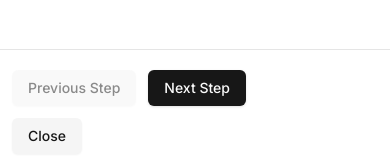
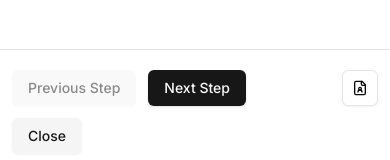
Before and after one commit to jacinto09/cv-builder, a Next.js app: page /editor in a window 390 px wide. Shown: the part 670-830 px from the top of the page. Built offline with nearby package versions, Linux system fonts and the light colour scheme.

Commit message:
Responsive add

```diff
--- a/src/app/(main)/editor/Footer.tsx
+++ b/src/app/(main)/editor/Footer.tsx
@@ -2,12 +2,20 @@ import React from "react";
 import { Button } from "@/components/ui/button";
 import Link from "next/link";
 import { steps } from "./steps";
+import { FileUserIcon, PenLineIcon } from "lucide-react";
 interface FooterProps {
   currentStep: string;
   setCurrentStep: (step: string) => void;
+  showResumePreview: boolean;
+  setShowResumePreview: (show: boolean) => void;
 }
 
-function Footer({ currentStep, setCurrentStep }: FooterProps) {
+function Footer({
+  currentStep,
+  setCurrentStep,
+  showResumePreview,
+  setShowResumePreview,
+}: FooterProps) {
   const previousStep = steps.find(
     (_, index) => steps[index + 1]?.key === currentStep,
   );
@@ -34,6 +42,15 @@ function Footer({ currentStep, setCurrentStep }: FooterProps) {
             Next Step
           </Button>
         </div>
+        <Button
+          variant="outline"
+          size="icon"
+          onClick={() => setShowResumePreview(!showResumePreview)}
+          className="md:hidden"
+          title={showResumePreview ? "Show input form" : "Show resume preview"}
+        >
+          {showResumePreview ? <PenLineIcon /> : <FileUserIcon />}
+        </Button>
         <div className="flex items-center gap-3">
           <Button variant="secondary" asChild>
             <Link href="/resumes">Close</Link>
--- a/src/app/(main)/editor/ResumeEditor.tsx
+++ b/src/app/(main)/editor/ResumeEditor.tsx
@@ -6,12 +6,13 @@ import { steps } from "./steps";
 import Breadcrumbs from "./Breadcrumbs";
 import { ResumeValues } from "@/lib/validation";
 import ResumePreviewerSection from "./ResumePreviewerSection";
+import { cn } from "@/lib/utils";
 
 function ResumeEditor() {
   const searchParams = useSearchParams();
 
   const [resumeData, setResumeData] = useState<ResumeValues>({});
-
+  const [showResumePreview, setShowResumePreview] = useState(false);
   const currentStep = searchParams.get("step") || steps[0].key;
 
   function setStep(key: string) {
@@ -34,7 +35,12 @@ function ResumeEditor() {
       </header>
       <main className="relative grow">
         <div className="absolute bottom-0 top-0 flex w-full">
-          <div className="w-full space-y-3 overflow-y-auto p-3 md:w-1/2">
+          <div
+            className={cn(
+              "w-full space-y-3 overflow-y-auto p-3 md:block md:w-1/2",
+              showResumePreview && "hidden",
+            )}
+          >
             <Breadcrumbs currentStep={currentStep} setCurrentStep={setStep} />
             {FormComponent && (
               <FormComponent
@@ -47,10 +53,16 @@ function ResumeEditor() {
           <ResumePreviewerSection
             resumeData={resumeData}
             setResumeData={setResumeData}
+            className={cn(showResumePreview && "flex")}
           />
         </div>
       </main>
-      <Footer currentStep={currentStep} setCurrentStep={setStep} />
+      <Footer
+        showResumePreview={showResumePreview}
+        setShowResumePreview={setShowResumePreview}
+        currentStep={currentStep}
+        setCurrentStep={setStep}
+      />
     </div>
   );
 }
--- a/src/app/(main)/editor/ResumePreviewerSection.tsx
+++ b/src/app/(main)/editor/ResumePreviewerSection.tsx
@@ -2,18 +2,23 @@ import ResumePreviewer from "@/components/ResumePreviewer";
 import { ResumeValues } from "@/lib/validation";
 import ColorPicker from "./ColorPicker";
 import BorderStyleButton from "./BorderStyleButton";
+import { cn } from "@/lib/utils";
 
 interface ResumePreviewerSectionProps {
   resumeData: ResumeValues;
   setResumeData: (data: ResumeValues) => void;
+  className?: string;
 }
 
 function ResumePreviewerSection({
   resumeData,
   setResumeData,
+  className,
 }: ResumePreviewerSectionProps) {
   return (
-    <div className="group relative hidden w-1/2 md:flex">
+    <div
+      className={cn("group relative hidden w-full md:flex md:w-1/2", className)}
+    >
       <div className="absolute left-1 top-1 flex flex-none flex-col gap-3 opacity-50 transition-opacity group-hover:opacity-100 lg:left-3 lg:top-3 xl:opacity-100">
         <ColorPicker
           color={resumeData.colorHex}
--- a/src/app/(main)/editor/forms/PersonalInfoForm.tsx
+++ b/src/app/(main)/editor/forms/PersonalInfoForm.tsx
@@ -1,4 +1,4 @@
-import { useEffect } from "react";
+import { useEffect, useRef } from "react";
 import { useForm } from "react-hook-form";
 import { personalInfoSchema, PersonalInfoValues } from "@/lib/validation";
 import { zodResolver } from "@hookform/resolvers/zod";
@@ -12,6 +12,7 @@ import {
 } from "@/components/ui/form";
 import { Input } from "@/components/ui/input";
 import { EditorFormProps } from "@/lib/types";
+import { Button } from "@/components/ui/button";
 function PersonalInfoForm({ resumeData, setResumeData }: EditorFormProps) {
   const form = useForm<PersonalInfoValues>({
     resolver: zodResolver(personalInfoSchema),
@@ -35,6 +36,8 @@ function PersonalInfoForm({ resumeData, setResumeData }: EditorFormProps) {
     return unsubscribe;
   }, [form, resumeData, setResumeData]);
 
+  const photoInputRef = useRef<HTMLInputElement>(null);
+
   return (
     <div className="mx-auto max-w-xl space-y-6">
       <div className="space-y-1.5 text-center">
@@ -49,6 +52,7 @@ function PersonalInfoForm({ resumeData, setResumeData }: EditorFormProps) {
             render={({ field: { value, ...fieldValues } }) => (
               <FormItem>
                 <FormLabel>Your Photo</FormLabel>
+                <div className="flex items-center gap-2">
                   <FormControl>
                     <Input
                       {...fieldValues}
@@ -58,8 +62,22 @@ function PersonalInfoForm({ resumeData, setResumeData }: EditorFormProps) {
                         const file = e.target.files?.[0];
                         fieldValues.onChange(file);
                       }}
+                      ref={photoInputRef}
                     />
                   </FormControl>
+                  <Button
+                    type="button"
+                    variant="secondary"
+                    onClick={() => {
+                      fieldValues.onChange(null);
+                      if (photoInputRef.current) {
+                        photoInputRef.current.value = "";
+                      }
+                    }}
+                  >
+                    Remove
+                  </Button>
+                </div>
                 <FormMessage />
               </FormItem>
             )}
```
Lines whose indentation alone changed are shown as unchanged.
